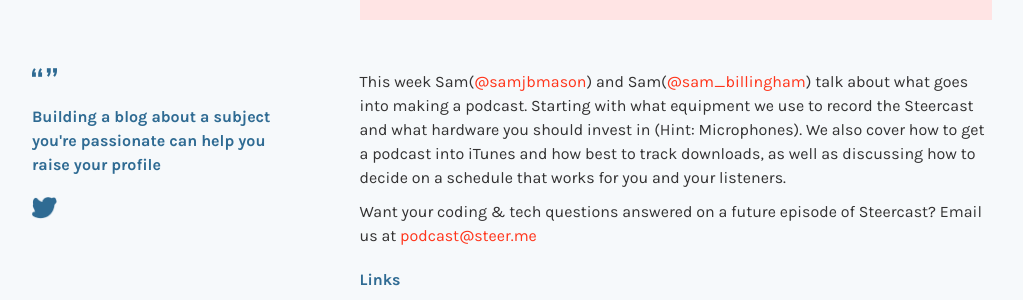
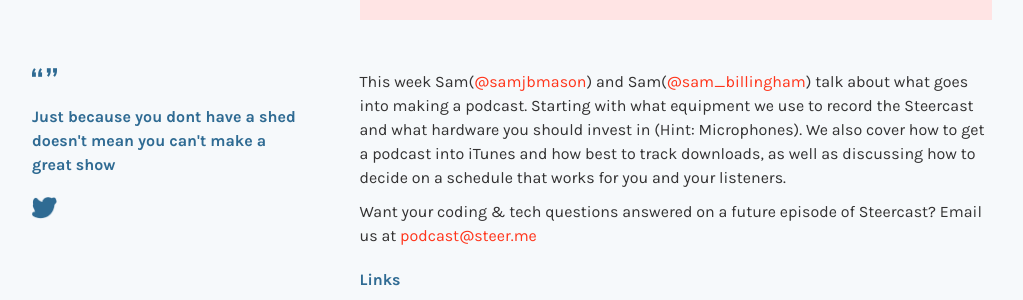
Before and after one commit to vivienney/podcast, a Jekyll site: the page built from _episodes/06.markdown, in a window 1280 px wide and 1202 px high. Shown: the part 257-557 px from the top of the window, without its empty margins (128-1151 px from the left). Built offline with Jekyll 4.4.1, drawn with Linux system fonts in a browser that asks for light colours.

Commit message:
Update quote whoops

```diff
--- a/_episodes/06.markdown
+++ b/_episodes/06.markdown
@@ -3,7 +3,7 @@
 title: "06"
 long_title: "06: Making a podcast without a shed"
 date: 2015-02-10 10:00:00
-quote: "Building a blog about a subject you're passionate can help you raise your profile"
+quote: "Just because you dont have a shed doesn't mean you can't make a great show"
 audio_link: "http://steer-podcast.s3-eu-west-1.amazonaws.com/06.mp3"
 # Details for RSS Feed
 duration: "38:16" # duration in minutes:seconds
```
